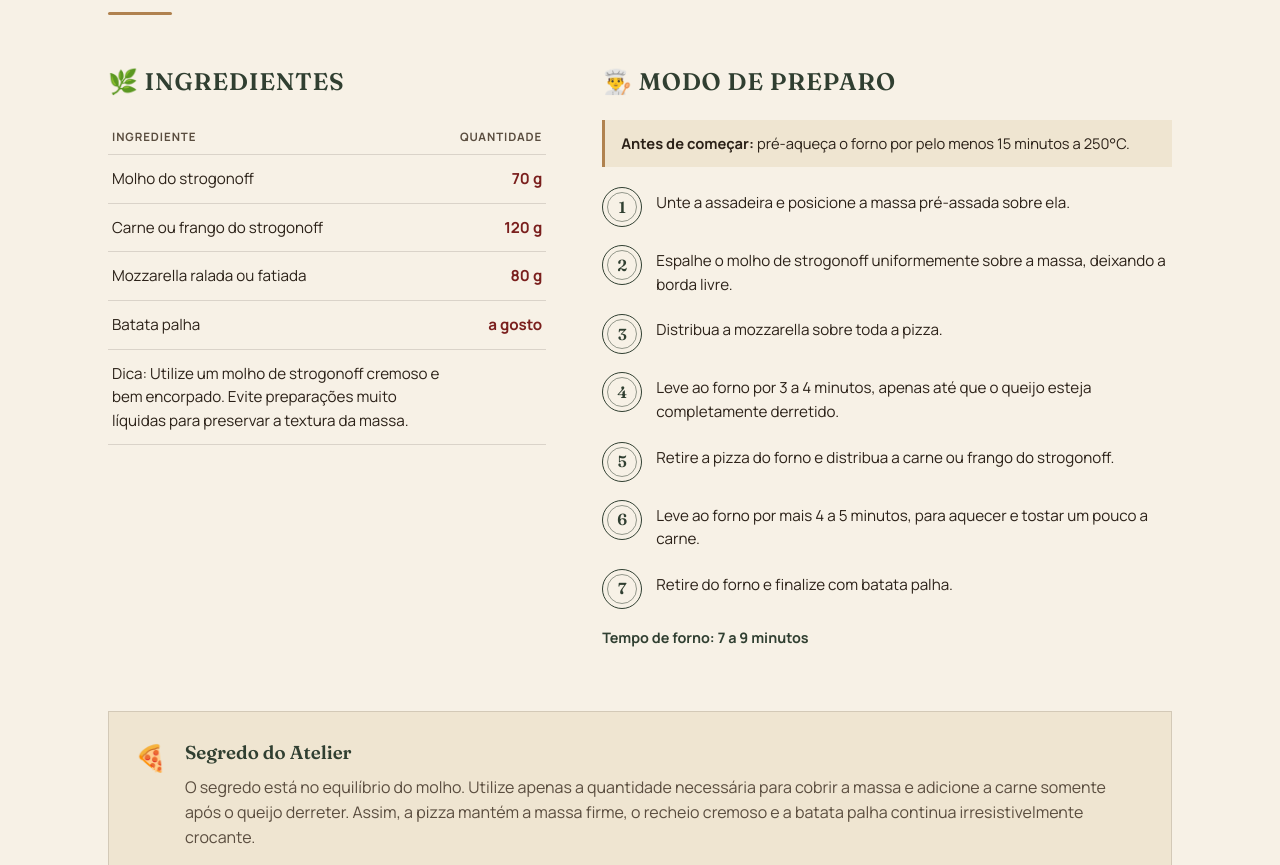
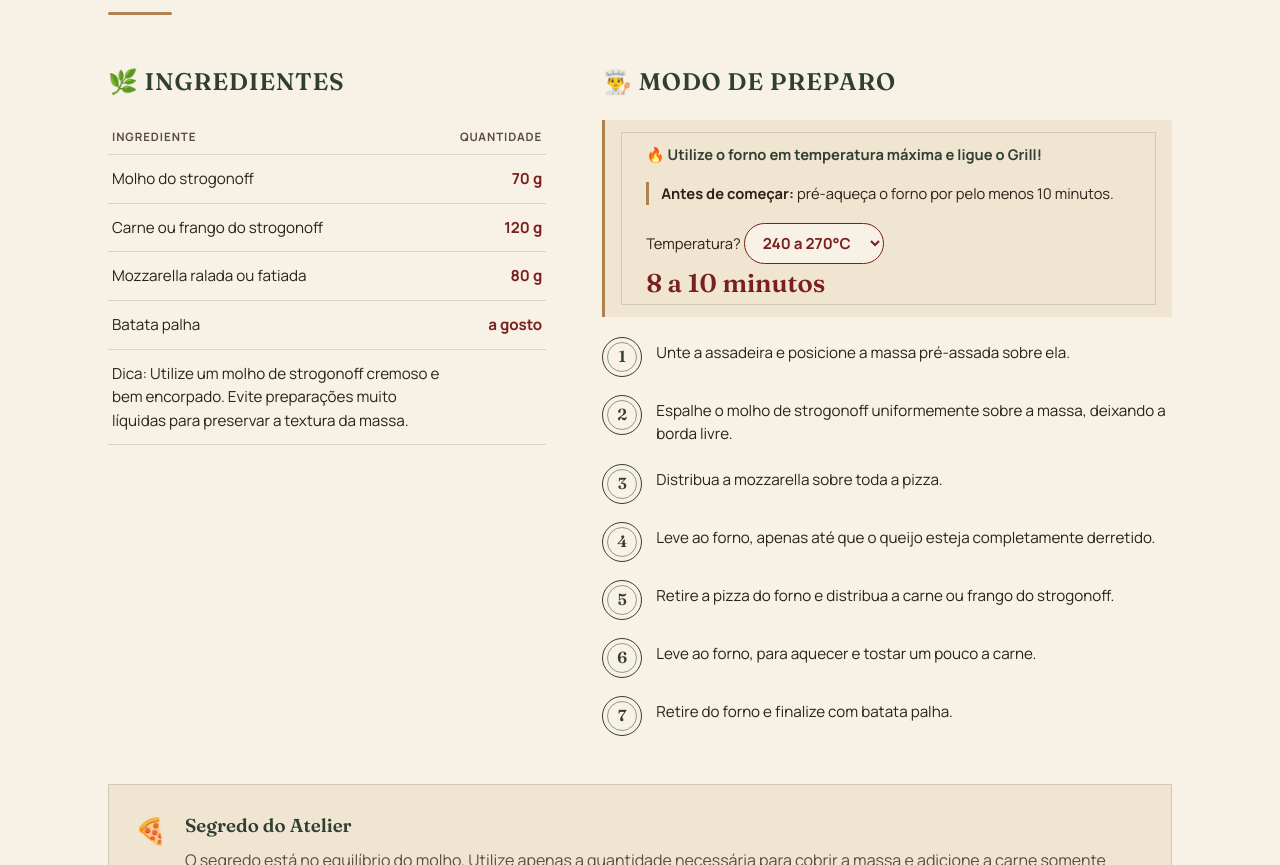
Before and after one commit to MauValva/AtelierDoPao, a React (Vite) app: page /receita/Strogonoff in a window 1280 px wide. Shown: the part 620-1485 px from the top of the page. Built offline with nearby package versions, Linux system fonts and the light colour scheme.

Commit message:
sistema de calculo do tempo apartir da temperatura e UI com sleção de temperatura

```diff
--- /dev/null
+++ b/src/components/OvenTimePanel.tsx
@@ -0,0 +1,57 @@
+import { useMemo, useState } from "react";
+import { OVEN_TEMP_BANDS, estimateBakeTime } from "../utils/ovenTime";
+import "./oven-time-panel.css";
+
+const DEFAULT_BAND =
+  OVEN_TEMP_BANDS.find((b) => 250 >= b.minTemp && 250 <= b.maxTemp) ??
+  OVEN_TEMP_BANDS[0];
+
+export default function OvenTimePanel({
+  baseMinutes,
+}: {
+  baseMinutes: number;
+}) {
+  const [calcTemp, setCalcTemp] = useState(DEFAULT_BAND.calcTemp);
+  const estimate = useMemo(
+    () => estimateBakeTime(baseMinutes, calcTemp),
+    [baseMinutes, calcTemp],
+  );
+
+  return (
+    <div className="oven-panel">
+      <div className="oven-panel__row">
+        <label htmlFor="oven-temp" className="oven-panel__label">
+          🔥 Utilize o forno em temperatura máxima e ligue o Grill!
+        </label>
+      </div>
+      <p className="oven-panel__preheat">
+        <strong>Antes de começar:</strong> pré-aqueça o forno por pelo menos 10
+        minutos.
+      </p>
+
+      <div className="oven-panel__temp-select">
+        <label htmlFor="oven-temp" className="oven-panel__temp-label">
+          Temperatura? <span aria-hidden></span>
+        </label>
+        <select
+          id="oven-temp"
+          className="oven-panel__select"
+          value={calcTemp}
+          onChange={(e) => setCalcTemp(Number(e.target.value))}
+        >
+          {OVEN_TEMP_BANDS.map((band) => (
+            <option key={band.label} value={band.calcTemp}>
+              {band.label}
+            </option>
+          ))}
+        </select>
+      </div>
+
+      <div className="oven-panel__result">
+        <span className="oven-panel__time">
+          {estimate.minMinutes} a {estimate.maxMinutes} minutos
+        </span>
+      </div>
+    </div>
+  );
+}
--- /dev/null
+++ b/src/components/oven-time-panel.css
@@ -0,0 +1,64 @@
+.oven-panel {
+  background: var(--cream-deep);
+  border: 1px solid var(--line);
+  padding: 10px 24px 0px;
+}
+.oven-panel__preheat {
+  margin: 0 0 18px;
+  font-size: 0.92rem;
+  border-left: 3px solid var(--gold);
+  padding-left: 12px;
+}
+.oven-panel__row {
+  display: flex;
+  align-items: center;
+  justify-content: space-between;
+  gap: 16px;
+  flex-wrap: wrap;
+  margin-bottom: 16px;
+}
+.oven-panel__label {
+  font-weight: 700;
+  font-size: 0.92rem;
+  color: var(--forest);
+}
+.oven-panel__select {
+  font-family: var(--sans);
+  font-weight: 700;
+  font-size: 0.95rem;
+  padding: 8px 14px;
+  border: 1.5px solid var(--wine);
+  border-radius: 999px;
+  background: var(--cream);
+  color: var(--wine);
+  cursor: pointer;
+}
+.oven-panel__result {
+  display: flex;
+  align-items: baseline;
+  gap: 10px;
+  flex-wrap: wrap;
+}
+.oven-panel__time {
+  font-family: var(--serif);
+  font-weight: 600;
+  font-size: 1.6rem;
+  color: var(--wine);
+}
+.oven-panel__hint {
+  font-size: 0.82rem;
+  color: var(--ink-soft);
+}
+.oven-panel__grill {
+  background: var(--cream);
+  border: 1px dashed var(--gold);
+  padding: 12px 14px;
+  font-size: 0.9rem;
+  margin: 0 0 12px;
+}
+.oven-panel__note {
+  font-size: 0.78rem;
+  color: var(--ink-soft);
+  margin: 0;
+  font-style: italic;
+}
--- a/src/components/recipe-grid.css
+++ b/src/components/recipe-grid.css
@@ -28,8 +28,8 @@
 .recipes__grid {
   display: grid;
   grid-template-columns: repeat(4, 1fr);
-  gap: 12px;
-  padding-bottom: 0px;
+  gap: 26px 20px;
+  padding-bottom: 20px;
 }
 @media (max-width: 980px) {
   .recipes__grid {
--- a/src/data/recipes.ts
+++ b/src/data/recipes.ts
@@ -20,7 +20,7 @@ export const recipes: Recipe[] = [
     name: "Margherita",
     tagline: "O clássico da simplicidade.",
     category: "salgada",
-    bakeTime: "7 a 9 minutos",
+    bakeMinutesAt250: 8,
     ingredients: [
       { name: "Molho de tomate", quantity: "70 g" },
       { name: "Mozzarella ralada ou fatiada", quantity: "110 g" },
@@ -33,7 +33,7 @@ export const recipes: Recipe[] = [
       },
       { text: "Distribua a mozzarella de forma uniforme sobre toda a pizza." },
       {
-        text: "Leve ao forno por 7 a 9 minutos, ou até que o queijo esteja completamente derretido e levemente gratinado.",
+        text: "Leve ao forno, até que o queijo esteja completamente derretido e levemente gratinado.",
       },
       {
         text: "Retire a pizza do forno e finalize com as folhas de manjericão fresco.",
@@ -49,7 +49,7 @@ export const recipes: Recipe[] = [
     name: "Calabresa",
     tagline: "Um clássico brasileiro com inspiração italiana.",
     category: "salgada",
-    bakeTime: "7 a 9 minutos",
+    bakeMinutesAt250: 9,
     ingredients: [
       { name: "Molho de tomate", quantity: "70 g" },
       { name: "Mozzarella ralada ou fatiada", quantity: "100 g" },
@@ -67,7 +67,7 @@ export const recipes: Recipe[] = [
       { text: "Espalhe a cebola fatiada sobre a pizza." },
       { text: "Finalize com uma pitada de orégano." },
       {
-        text: "Leve ao forno por 7 a 9 minutos, ou até que o queijo esteja completamente derretido e levemente gratinado.",
+        text: "Leve ao forno, até que o queijo esteja completamente derretido e levemente gratinado.",
       },
     ],
     secret:
@@ -80,7 +80,7 @@ export const recipes: Recipe[] = [
     name: "Quatro Queijos",
     tagline: "Cremosidade em camadas, sem pesar na massa.",
     category: "salgada",
-    bakeTime: "7 a 9 minutos",
+    bakeMinutesAt250: 8,
     ingredients: [
       { name: "Molho de tomate", quantity: "60 g" },
       { name: "Mozzarella ralada", quantity: "70 g" },
@@ -105,7 +105,7 @@ export const recipes: Recipe[] = [
       },
       { text: "Finalize com o parmesão ralado e uma pitada de orégano." },
       {
-        text: "Leve ao forno por 7 a 9 minutos, ou até que os queijos estejam completamente derretidos e levemente gratinados.",
+        text: "Leve ao forno, até que os queijos estejam completamente derretidos e levemente gratinados.",
       },
     ],
     secret:
@@ -118,7 +118,7 @@ export const recipes: Recipe[] = [
     name: "Parma e Rúcula",
     tagline: "Elegância em poucos ingredientes.",
     category: "salgada",
-    bakeTime: "7 a 9 minutos",
+    bakeMinutesAt250: 7,
     ingredients: [
       { name: "Molho de tomate", quantity: "70 g" },
       { name: "Mozzarella ralada ou fatiada", quantity: "100 g" },
@@ -135,7 +135,7 @@ export const recipes: Recipe[] = [
         text: "Distribua a mozzarella de forma uniforme sobre toda a pizza.",
       },
       {
-        text: "Leve ao forno por 7 a 9 minutos, ou até que o queijo esteja completamente derretido e levemente gratinado.",
+        text: "Leve ao forno, até que o queijo esteja completamente derretido e levemente gratinado.",
       },
       {
         text: "Retire a pizza do forno.",
@@ -156,7 +156,7 @@ export const recipes: Recipe[] = [
     name: "Strogonoff",
     tagline: "O sabor que conquistou a mesa dos gaúchos.",
     category: "salgada",
-    bakeTime: "7 a 9 minutos",
+    bakeMinutesAt250: 9,
     ingredients: [
       { name: "Molho do strogonoff", quantity: "70 g" },
       { name: "Carne ou frango do strogonoff", quantity: "120 g" },
@@ -178,13 +178,13 @@ export const recipes: Recipe[] = [
         text: "Distribua a mozzarella sobre toda a pizza.",
       },
       {
-        text: "Leve ao forno por 3 a 4 minutos, apenas até que o queijo esteja completamente derretido.",
+        text: "Leve ao forno, apenas até que o queijo esteja completamente derretido.",
       },
       {
         text: "Retire a pizza do forno e distribua a carne ou frango do strogonoff.",
       },
       {
-        text: "Leve ao forno por mais 4 a 5 minutos, para aquecer e tostar um pouco a carne.",
+        text: "Leve ao forno, para aquecer e tostar um pouco a carne.",
       },
       {
         text: "Retire do forno e finalize com batata palha.",
@@ -200,7 +200,7 @@ export const recipes: Recipe[] = [
     name: "Cogumelos",
     tagline: "Sabores terrosos e muito aroma.",
     category: "salgada",
-    bakeTime: "7 a 9 minutos",
+    bakeMinutesAt250: 9,
     ingredients: [
       { name: "Molho de tomate", quantity: "60 g" },
       { name: "Mozzarella ralada ou fatiada", quantity: "90 g" },
@@ -222,7 +222,7 @@ export const recipes: Recipe[] = [
       { text: "Distribua a mozzarella de forma uniforme sobre toda a pizza." },
       { text: "Espalhe os cogumelos sobre a mozzarella." },
       {
-        text: "Leve ao forno por 7 a 9 minutos, ou até que o queijo esteja completamente derretido e levemente gratinado.",
+        text: "Leve ao forno, até que o queijo esteja completamente derretido e levemente gratinado.",
       },
       {
         text: "Retire a pizza do forno e finalize com as folhas de manjericão fresco.",
@@ -238,7 +238,7 @@ export const recipes: Recipe[] = [
     name: "Frango com Requeijão",
     tagline: "A favorita brasileira em versão artesanal.",
     category: "salgada",
-    bakeTime: "7 a 9 minutos",
+    bakeMinutesAt250: 9,
     ingredients: [
       { name: "Molho de tomate", quantity: "70 g" },
       { name: "Mozzarella ralada ou fatiada", quantity: "80 g" },
@@ -260,7 +260,7 @@ export const recipes: Recipe[] = [
       },
       { text: "Finalize com uma pitada de orégano." },
       {
-        text: "Leve ao forno por 7 a 9 minutos, ou até que o queijo esteja completamente derretido e levemente gratinado.",
+        text: "Leve ao forno, até que o queijo esteja completamente derretido e levemente gratinado.",
       },
     ],
     secret:
@@ -273,7 +273,7 @@ export const recipes: Recipe[] = [
     name: "Bacon, Milho e Requeijão",
     tagline: "O encontro perfeito entre crocância e cremosidade.",
     category: "salgada",
-    bakeTime: "7 a 9 minutos",
+    bakeMinutesAt250: 9,
     ingredients: [
       { name: "Molho de tomate", quantity: "70 g" },
       { name: "Mozzarella ralada ou fatiada", quantity: "80 g" },
@@ -297,7 +297,7 @@ export const recipes: Recipe[] = [
       { text: "Distribua pequenas porções de requeijão por toda a pizza." },
       { text: "Finalize com uma pitada de orégano." },
       {
-        text: "Leve ao forno por 7 a 9 minutos, ou até que o queijo esteja completamente derretido e levemente gratinado.",
+        text: "Leve ao forno, até que o queijo esteja completamente derretido e levemente gratinado.",
       },
     ],
     secret:
@@ -310,7 +310,7 @@ export const recipes: Recipe[] = [
     name: "Lombinho e Geleia de Abacaxi com Pimenta",
     tagline: "O equilíbrio perfeito entre o defumado, o cremoso e o agridoce.",
     category: "salgada",
-    bakeTime: "7 a 9 minutos",
+    bakeMinutesAt250: 9,
     ingredients: [
       { name: "Molho de tomate", quantity: "60 g" },
       { name: "Mozzarella ralada ou fatiada", quantity: "80 g" },
@@ -331,7 +331,7 @@ export const recipes: Recipe[] = [
         text: "Distribua pequenas porções de requeijão entre as fatias de lombinho.",
       },
       {
-        text: "Leve ao forno por 7 a 9 minutos, ou até que o queijo esteja completamente derretido e levemente gratinado.",
+        text: "Leve ao forno, até que o queijo esteja completamente derretido e levemente gratinado.",
       },
       {
         text: "Retire a pizza do forno e finalize com pequenas porções da geleia de abacaxi com pimenta.",
@@ -347,7 +347,7 @@ export const recipes: Recipe[] = [
     name: "Chocolate com Morangos",
     tagline: "O encontro perfeito entre o doce e o frescor.",
     category: "doce",
-    bakeTime: "5 a 7 minutos",
+    bakeMinutesAt250: 6,
     ingredients: [
       { name: "Chocolate ao leite picado", quantity: "80 g" },
       { name: "Morangos frescos fatiados", quantity: "80 g" },
@@ -378,7 +378,7 @@ export const recipes: Recipe[] = [
     name: "Doce de Leite com Banana",
     tagline: "Simples, afetiva, do jeito que pizza doce deveria ser.",
     category: "doce",
-    bakeTime: "5 a 7 minutos",
+    bakeMinutesAt250: 6,
     ingredients: [
       { name: "Doce de leite cremoso", quantity: "100 g" },
       { name: "Banana madura em rodelas", quantity: "80 g" },
--- a/src/pages/RecipeDetail.tsx
+++ b/src/pages/RecipeDetail.tsx
@@ -2,6 +2,7 @@ import { Link, useParams } from "react-router-dom";
 import { getRecipeBySlug, recipes } from "../data/recipes";
 import PhotoSlot from "../components/PhotoSlot";
 import "./recipe-detail.css";
+import OvenTimePanel from "../components/OvenTimePanel";
 
 export default function RecipeDetail() {
   const { slug } = useParams<{ slug: string }>();
@@ -76,8 +77,7 @@ export default function RecipeDetail() {
               👨‍🍳 Modo de preparo
             </h2>
             <p className="recipe-detail__preheat">
-              <strong>Antes de começar:</strong> pré-aqueça o forno por pelo
-              menos 15 minutos a 250°C.
+              <OvenTimePanel baseMinutes={recipe.bakeMinutesAt250} />
             </p>
             <ol className="recipe-detail__steps">
               {recipe.steps.map((step, i) => (
@@ -87,9 +87,6 @@ export default function RecipeDetail() {
                 </li>
               ))}
             </ol>
-            <p className="recipe-detail__baketime">
-              Tempo de forno: {recipe.bakeTime}
-            </p>
           </section>
         </div>
 
--- a/src/types.ts
+++ b/src/types.ts
@@ -15,10 +15,9 @@ export interface Recipe {
   name: string;
   tagline: string;
   category: RecipeCategory;
-  bakeTime: string;
+  bakeMinutesAt250: number;
   ingredients: Ingredient[];
   steps: RecipeStep[];
   secret: string;
-  /** caminho de uma foto que vocês adicionarem depois em /public/images/pizzas/ */
-  image: string;
+  image?: string;
 }
--- /dev/null
+++ b/src/utils/ovenTime.ts
@@ -0,0 +1,85 @@
+export interface OvenTempBand {
+  /** Texto mostrado no select, ex: "200 a 230°C" */
+  label: string;
+  minTemp: number;
+  maxTemp: number;
+  /** Temperatura usada no cálculo do tempo — ponto médio da faixa */
+  calcTemp: number;
+}
+
+/**
+ * Agrupa o intervalo min..max (de step em step) em blocos de `groupSize`
+ * valores. Ex.: buildBands(200, 320, 10, 4) gera faixas de 4 em 4 degraus
+ * de 10°C: [200-230], [240-270], [280-320].
+ *
+ * Se o último bloco sair menor que `groupSize` (sobra), ele é fundido ao
+ * bloco anterior em vez de virar uma faixa isolada — assim nunca fica uma
+ * opção "solta" no fim da lista, tipo "320°C" sozinho.
+ */
+function buildBands(
+  min: number,
+  max: number,
+  step: number,
+  groupSize: number,
+): OvenTempBand[] {
+  const temps: number[] = [];
+  for (let t = min; t <= max; t += step) temps.push(t);
+
+  const groups: number[][] = [];
+  for (let i = 0; i < temps.length; i += groupSize) {
+    groups.push(temps.slice(i, i + groupSize));
+  }
+
+  // funde o último grupo no penúltimo se ele sair incompleto
+  if (groups.length > 1 && groups[groups.length - 1].length < groupSize) {
+    const last = groups.pop()!;
+    groups[groups.length - 1].push(...last);
+  }
+
+  return groups.map((group) => {
+    const minTemp = group[0];
+    const maxTemp = group[group.length - 1];
+    const calcTemp = Math.round((minTemp + maxTemp) / 2);
+    const label =
+      minTemp === maxTemp ? `${minTemp}°C` : `${minTemp} a ${maxTemp}°C`;
+    return { label, minTemp, maxTemp, calcTemp };
+  });
+}
+
+export const OVEN_TEMP_BANDS = buildBands(200, 320, 10, 4);
+// resultado agora: [200-230°C], [240-270°C], [280-320°C]
+
+const REFERENCE_TEMP = 250;
+
+export interface BakeEstimate {
+  minMinutes: number;
+  maxMinutes: number;
+}
+
+/**
+ * Estimativa prática de tempo de forno a partir da temperatura escolhida.
+ *
+ * Isso NÃO é uma fórmula termodinâmica exata — calibração de forno, espessura
+ * da massa e umidade do recheio variam demais para isso. É uma aproximação
+ * calibrada a partir do tempo de referência a 250°C que já testamos em cada
+ * receita: serve para orientar, não substitui o olho de quem está assando.
+ *
+ * O expoente 1.4 foi ajustado para dar uma variação realista dentro da faixa
+ * 200–320°C (pouca mudança perto de 250°C, queda mais visível perto de 320°C).
+ * Se, testando na prática, sentirem que o tempo real diverge muito do
+ * estimado, é só ajustar esse número.
+ */
+export function estimateBakeTime(
+  baseMinutes: number,
+  targetTempC: number,
+): BakeEstimate {
+  const baseKelvin = REFERENCE_TEMP + 273;
+  const targetKelvin = targetTempC + 273;
+  const scale = Math.pow(baseKelvin / targetKelvin, 3);
+  const center = baseMinutes * scale;
+
+  const floor = 3; // nunca sugerir menos que isso, por segurança
+  const minMinutes = Math.max(floor, Math.round(center - 1));
+  const maxMinutes = Math.max(minMinutes + 1, Math.round(center + 1));
+  return { minMinutes, maxMinutes };
+}
```
